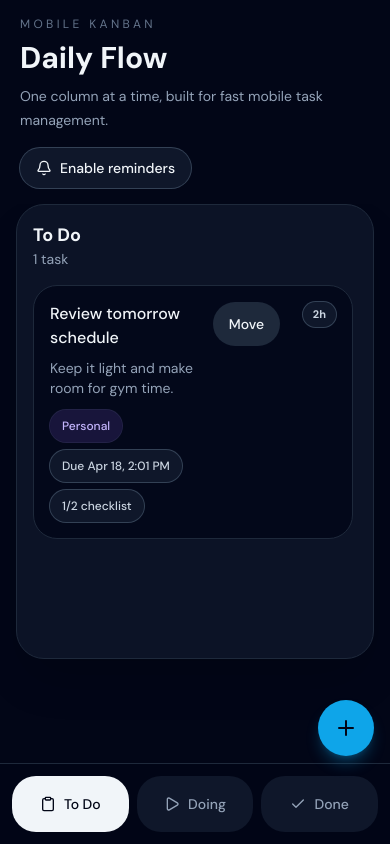
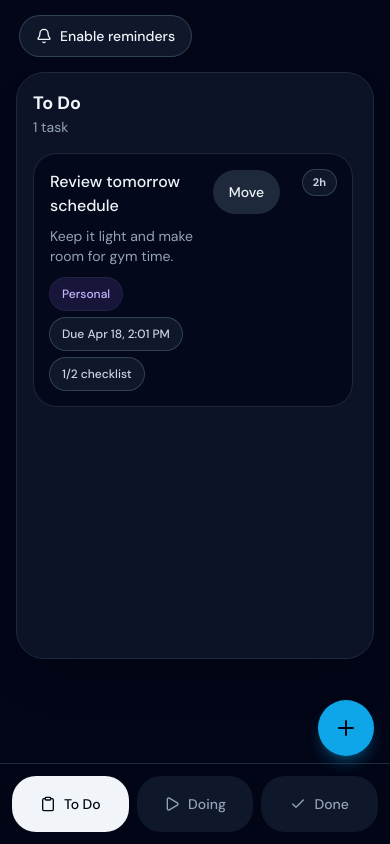
Before and after one commit to rejoicewilson/Personal-Life-Kanban-Board, a React (Vite) app: page / in a window 390 px wide. Built offline with nearby package versions, Linux system fonts and the light colour scheme.

Commit message:
Remove mobile header copy

```diff
--- a/src/App.tsx
+++ b/src/App.tsx
@@ -633,10 +633,7 @@ export default function App() {
   return (
     <div className="mx-auto flex h-[100dvh] w-full max-w-md flex-col overflow-hidden bg-slate-950 text-slate-100">
       <header className="shrink-0 px-5 pb-4 pt-[calc(env(safe-area-inset-top)+1rem)]">
-        <p className="text-xs uppercase tracking-[0.28em] text-slate-500">Mobile Kanban</p>
-        <h1 className="mt-2 text-3xl font-semibold">Daily Flow</h1>
-        <p className="mt-2 text-sm leading-6 text-slate-400">One column at a time, built for fast mobile task management.</p>
-        <div className="mt-4 flex flex-wrap gap-2">
+        <div className="flex flex-wrap gap-2">
           {notificationPermission === 'granted' ? (
             <span className="inline-flex min-h-10 items-center gap-2 rounded-full bg-emerald-500/15 px-4 text-sm font-medium text-emerald-300 ring-1 ring-emerald-500/20">
               <BellRing className="h-4 w-4" />
@@ -721,8 +718,8 @@ export default function App() {
 
       {isComposerOpen ? (
         <div className="absolute inset-0 z-50 flex items-end bg-black/60">
-          <div className="w-full rounded-t-[32px] border border-slate-800 bg-slate-900 p-5 pb-[calc(env(safe-area-inset-bottom)+1.25rem)]">
-            <div className="mb-5 flex items-center justify-between">
+          <div className="flex max-h-[88dvh] w-full flex-col rounded-t-[32px] border border-slate-800 bg-slate-900">
+            <div className="flex items-center justify-between px-5 pb-4 pt-5">
               <div>
                 <h3 className="text-xl font-semibold">{editingTask ? 'Edit Task' : 'Add Task'}</h3>
                 <p className="mt-1 text-sm text-slate-400">Simple and touch-friendly.</p>
@@ -736,7 +733,7 @@ export default function App() {
               </button>
             </div>
 
-            <div className="space-y-4">
+            <div className="flex-1 space-y-4 overflow-y-auto px-5 pb-4">
               <div>
                 <label className="mb-2 block text-sm font-medium text-slate-300">Title</label>
                 <input
@@ -884,8 +881,10 @@ export default function App() {
                   </div>
                 ) : null}
               </div>
+            </div>
 
-              <div className="flex gap-3 pt-2">
+            <div className="border-t border-slate-800 px-5 pb-[calc(env(safe-area-inset-bottom)+1.25rem)] pt-4">
+              <div className="flex gap-3">
                 {editingTask ? (
                   <button
                     type="button"
```
